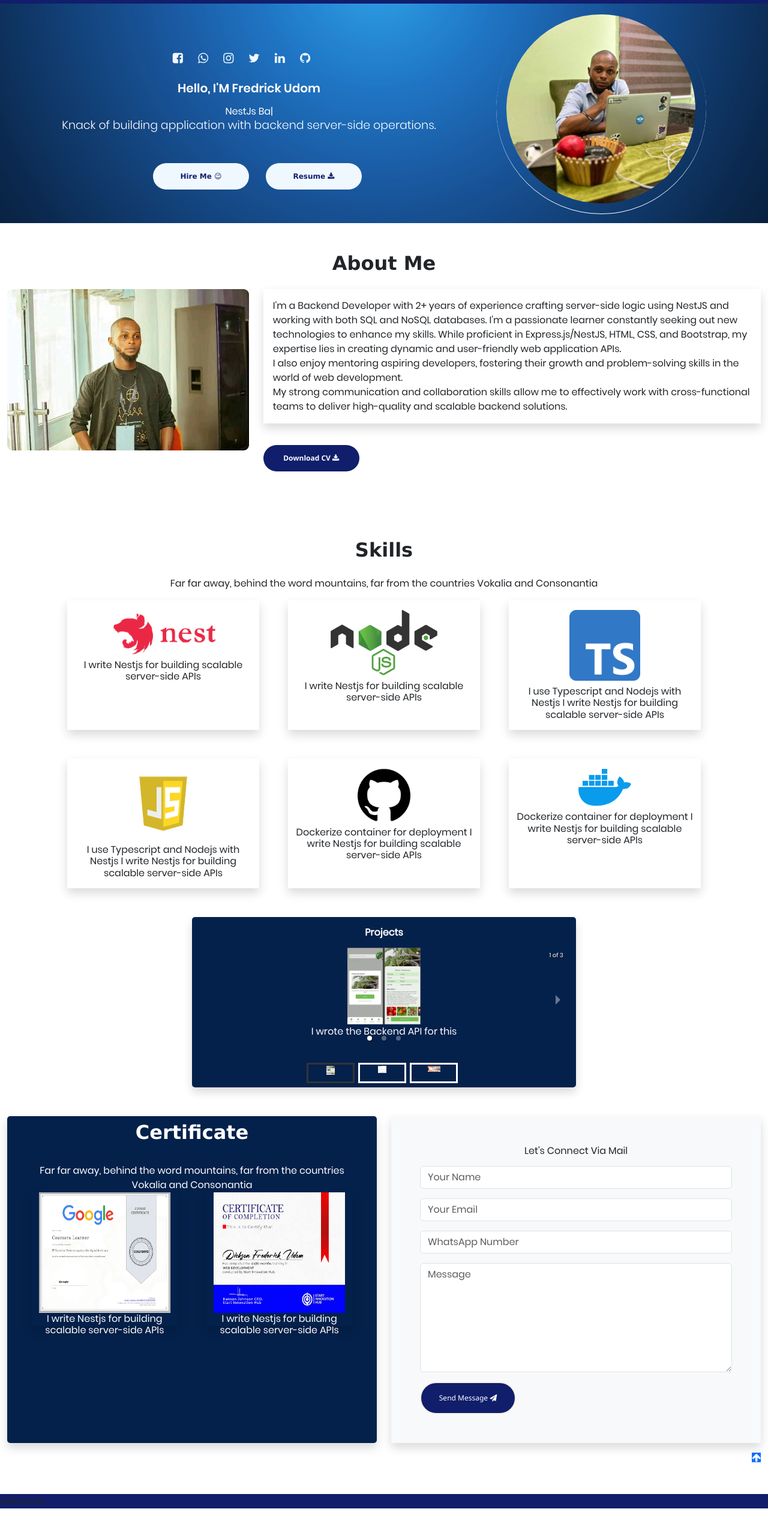
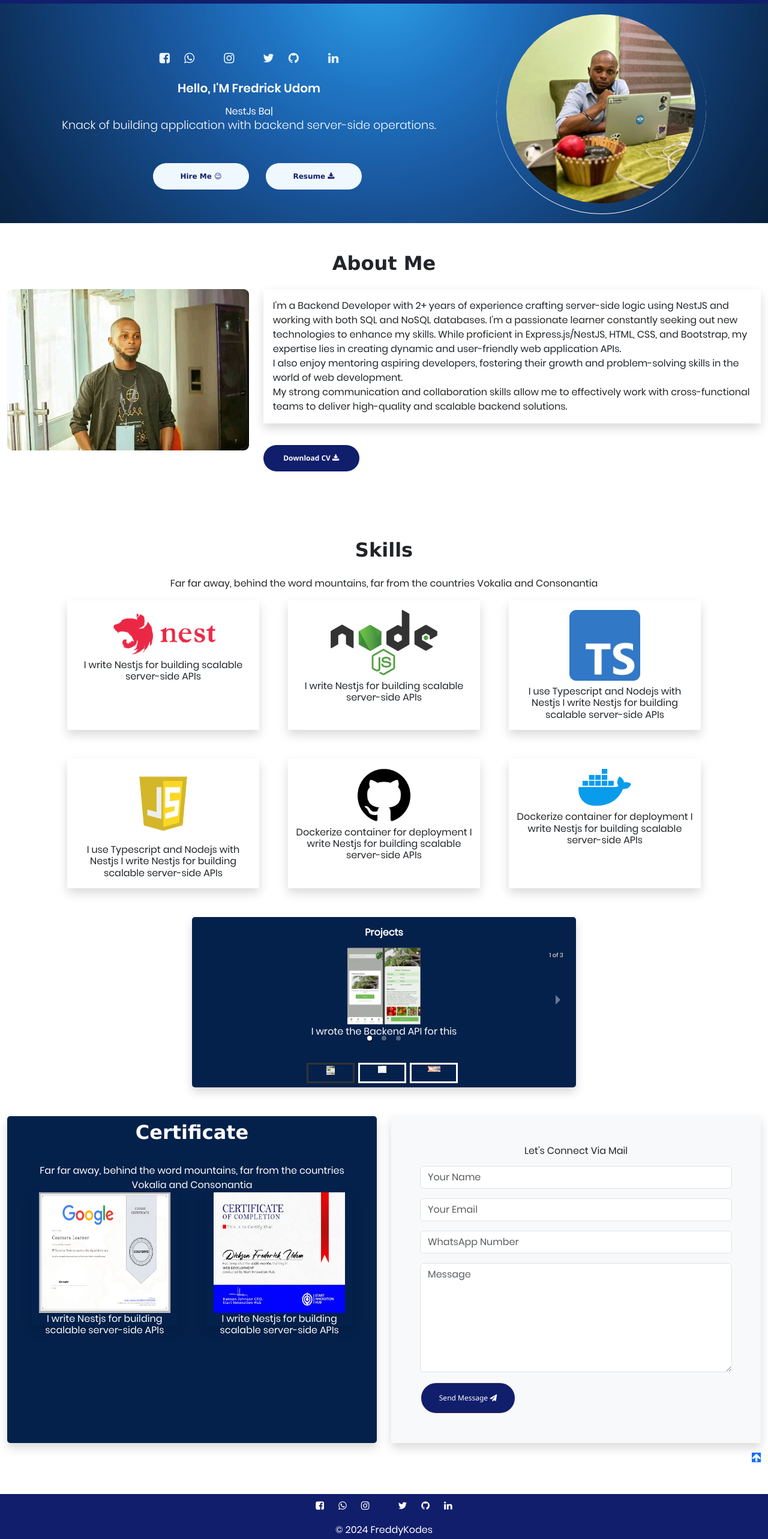
Before and after one commit to FredrickUdom/freddykodes, a React (Vite) app: page / in a window 1280 px wide. Shown: the part 80-2646 px from the top of the page at 60% size. Before the commit the page ends 2595 px from the top, so only its background shows below. Built offline with nearby package versions, Linux system fonts and the light colour scheme.

Commit message:
fixing footer

```diff
--- a/src/PortfolioContainer/Footer/Footer.css
+++ b/src/PortfolioContainer/Footer/Footer.css
@@ -2,9 +2,10 @@
     background-color: #111E6C;
     background-size: cover;
     width:100vw;
-    position: sticky;
-    overflow-x: hidden;
-    top: 0;
+    height: 75px !important;
+    /* position: sticky; */
+    /* overflow-x: hidden;
+    top: 0; */
 
 
 }
--- a/src/PortfolioContainer/Footer/Footer.jsx
+++ b/src/PortfolioContainer/Footer/Footer.jsx
@@ -1,13 +1,46 @@
 import '../Footer/Footer.css';
+
 const FooterArea = () => {
+    const date = new Date().getFullYear()
     return (
         <>
-        <div className="footer">
+        <div className="footer text-white text-center py-2">
+        <div className="colz-icon">
 
+
+                            <a href="https://www.facebook.com/freddyfred93">
+                                <i className="fa fa-facebook-square px-4" aria-hidden="true"></i>
+                            </a>
+                            <a href="">
+                                <i className="fa fa-whatsapp" aria-hidden="true"></i>
+                            </a>
+                            {/* <a href="">
+                                <i className="fa fa-google-plus-square" aria-hidden="true"></i>
+                            </a> */}
+                            <a href="https://www.instagram.com/fredrickudom/">
+                                <i className="fa fa-instagram px-4" aria-hidden="true"></i>
+                            </a>
+                            {/* <a href="">
+                                <i className="fa fa-youtube-square" aria-hidden="true"></i>
+                            </a> */}
+                            <a href="https://x.com/FredrickUdom">
+                                <i className="fa fa-twitter px-4" aria-hidden="true"></i>
+                            </a>
+
+                            <a href="https://github.com/FredrickUdom">
+                            <i class="fa fa-github" aria-hidden="true"></i>
+                            </a>
+                            <a href="https://www.linkedin.com/in/fredrick-udom-696085227/">
+                                <i class="fa fa-linkedin px-4" aria-hidden="true"></i>
+
+                            </a>
+                        </div>
+                        <div className="copy-right pt-3">
+                        <p>&copy; {date} FreddyKodes</p>
+                        </div>
+                    </div>
             {/* <marquee behavior="" direction="">welcome to my Freddy Kodes</marquee> */}
 
-            <p>welcome</p>
-        </div>
         </>
      );
 }
--- a/src/PortfolioContainer/Home/Profile.jsx
+++ b/src/PortfolioContainer/Home/Profile.jsx
@@ -20,8 +20,8 @@ function Profile() {
                         <div className="colz-icon">
 
 
-                            <a href="https://www.facebook.com/freddyfred93">
-                                <i className="fa fa-facebook-square" aria-hidden="true"></i>
+                        <a href="https://www.facebook.com/freddyfred93">
+                                <i className="fa fa-facebook-square px-4" aria-hidden="true"></i>
                             </a>
                             <a href="">
                                 <i className="fa fa-whatsapp" aria-hidden="true"></i>
@@ -30,18 +30,21 @@ function Profile() {
                                 <i className="fa fa-google-plus-square" aria-hidden="true"></i>
                             </a> */}
                             <a href="https://www.instagram.com/fredrickudom/">
-                                <i className="fa fa-instagram" aria-hidden="true"></i>
+                                <i className="fa fa-instagram px-4" aria-hidden="true"></i>
                             </a>
                             {/* <a href="">
                                 <i className="fa fa-youtube-square" aria-hidden="true"></i>
                             </a> */}
                             <a href="https://x.com/FredrickUdom">
-                                <i className="fa fa-twitter" aria-hidden="true"></i>
+                                <i className="fa fa-twitter px-4" aria-hidden="true"></i>
                             </a>
 
                             <a href="https://github.com/FredrickUdom">
-                                <i class="fa fa-linkedin" aria-hidden="true"></i>
-                                <i class="fa fa-github" aria-hidden="true"></i>
+                            <i class="fa fa-github" aria-hidden="true"></i>
+                            </a>
+                            <a href="https://www.linkedin.com/in/fredrick-udom-696085227/">
+                                <i class="fa fa-linkedin px-4" aria-hidden="true"></i>
+
                             </a>
                         </div>
 
```
